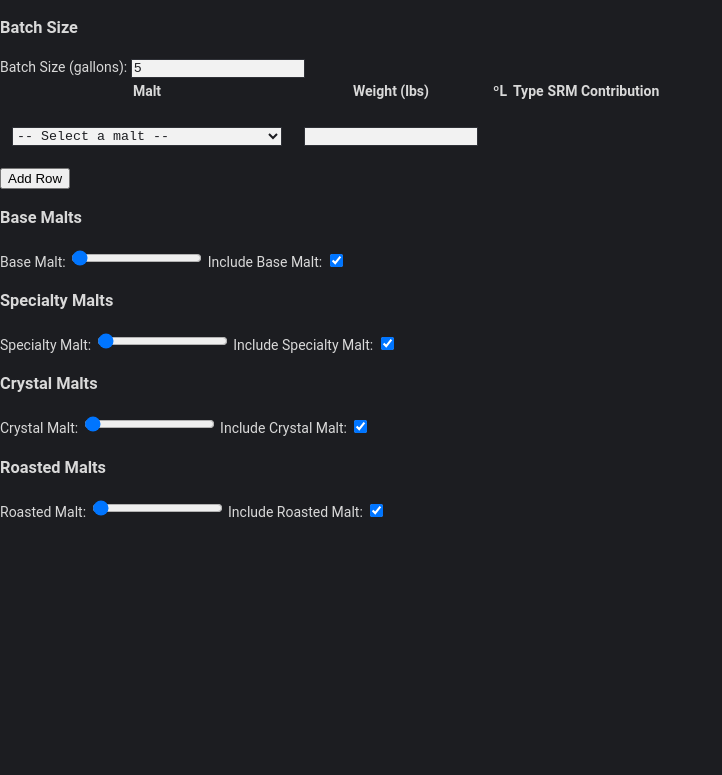
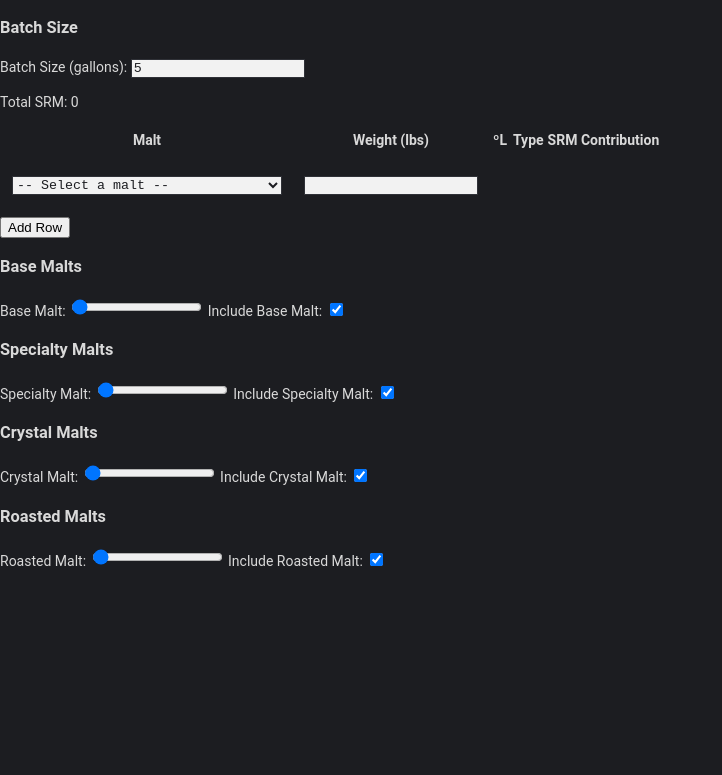
Before and after one commit to smouch2/improvedSRMCalc, a plain HTML site: page index.html in a window 1280 px wide. Shown: the whole page, without its empty margins (0-722 px from the left). Drawn offline with Linux system fonts and the light colour scheme.

Commit message:
Added totalSRM

```diff
--- a/index.html
+++ b/index.html
@@ -24,6 +24,7 @@
         <th>SRM Contribution</th>
     </tr>
     <!-- Rows will be dynamically added here -->
+    <p>Total SRM: <span id="total-srm">0</span></p>
 </table>
 
 <button onclick="addRow()">Add Row</button>
```
